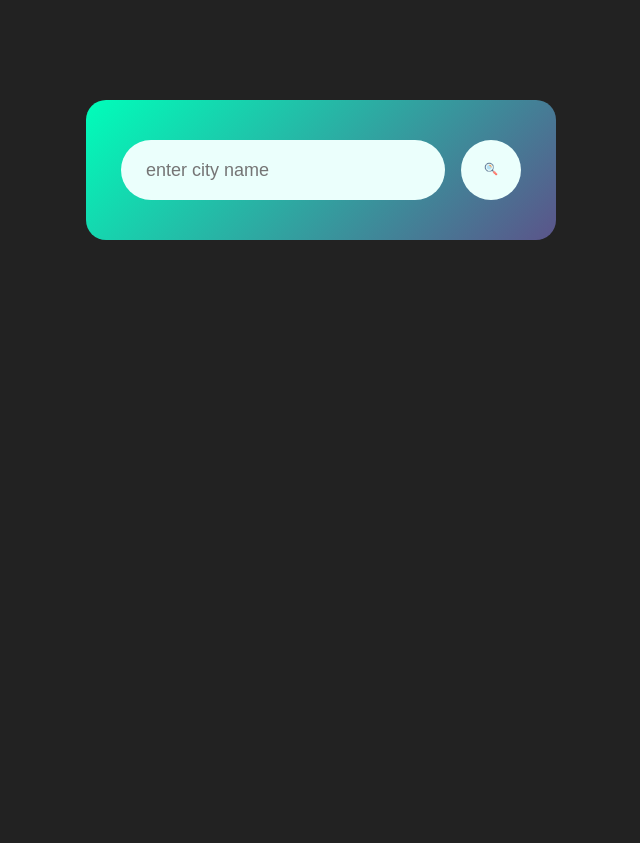
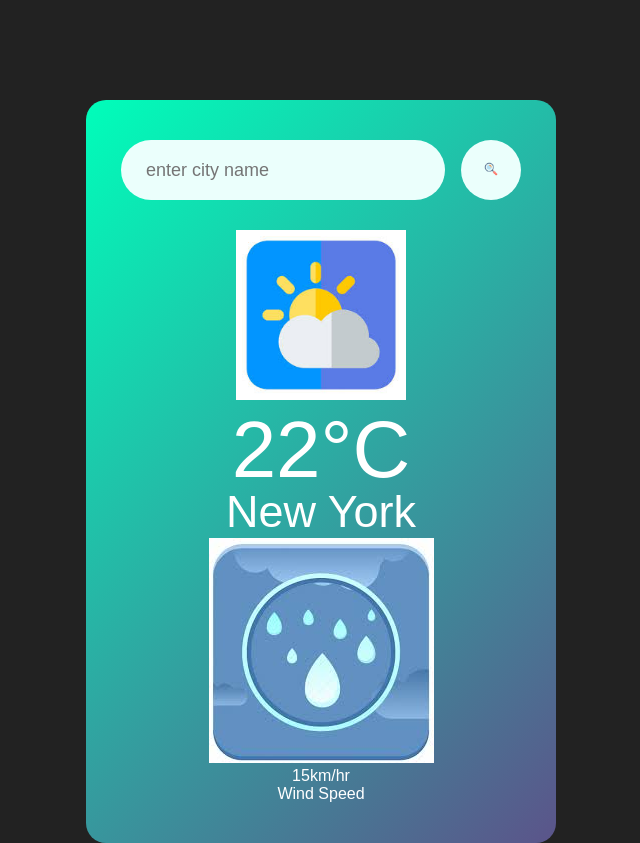
Before and after one commit to AnushreeNema/weather_app, a plain HTML site: page index.html in a window 1280 px wide. Shown: the whole page, without its empty margins (319-959 px from the left). Before the commit the page ends 800 px from the top, so only its background shows below. Drawn offline with Linux system fonts and the light colour scheme.

Commit message:
added details

```diff
--- a/index.html
+++ b/index.html
@@ -12,6 +12,16 @@
         <input type="text" placeholder="enter city name" spellcheck="false" />
         <button><img src="images/search.png" /></button>
       </div>
+      <div class="weather">
+        <img src="images/sun.png" class="weather-icon" />
+        <h1 class="temp">22°C</h1>
+        <h2 class="city">New York</h2>
+        <div class="details">
+          <div class="col"><img src="images/rain.png">
+        <div><p class="wind">15km/hr</p>
+        <p>Wind Speed</p></div>
+        </div>
+      </div>
     </div>
   </body>
 </html>
--- a/style.css
+++ b/style.css
@@ -48,3 +48,16 @@ body {
 .search button img {
   width: 16px;
 }
+.weather-icon {
+  width: 170px;
+  margin-top: 30px;
+}
+.weather h1 {
+  font-size: 80px;
+  font-weight: 500;
+}
+.weather h2 {
+  font-size: 45px;
+  font-weight: 400;
+  margin-top: -10px;
+}
```
Also changed, not shown: images/rain.png (added), images/sun.png (added).
